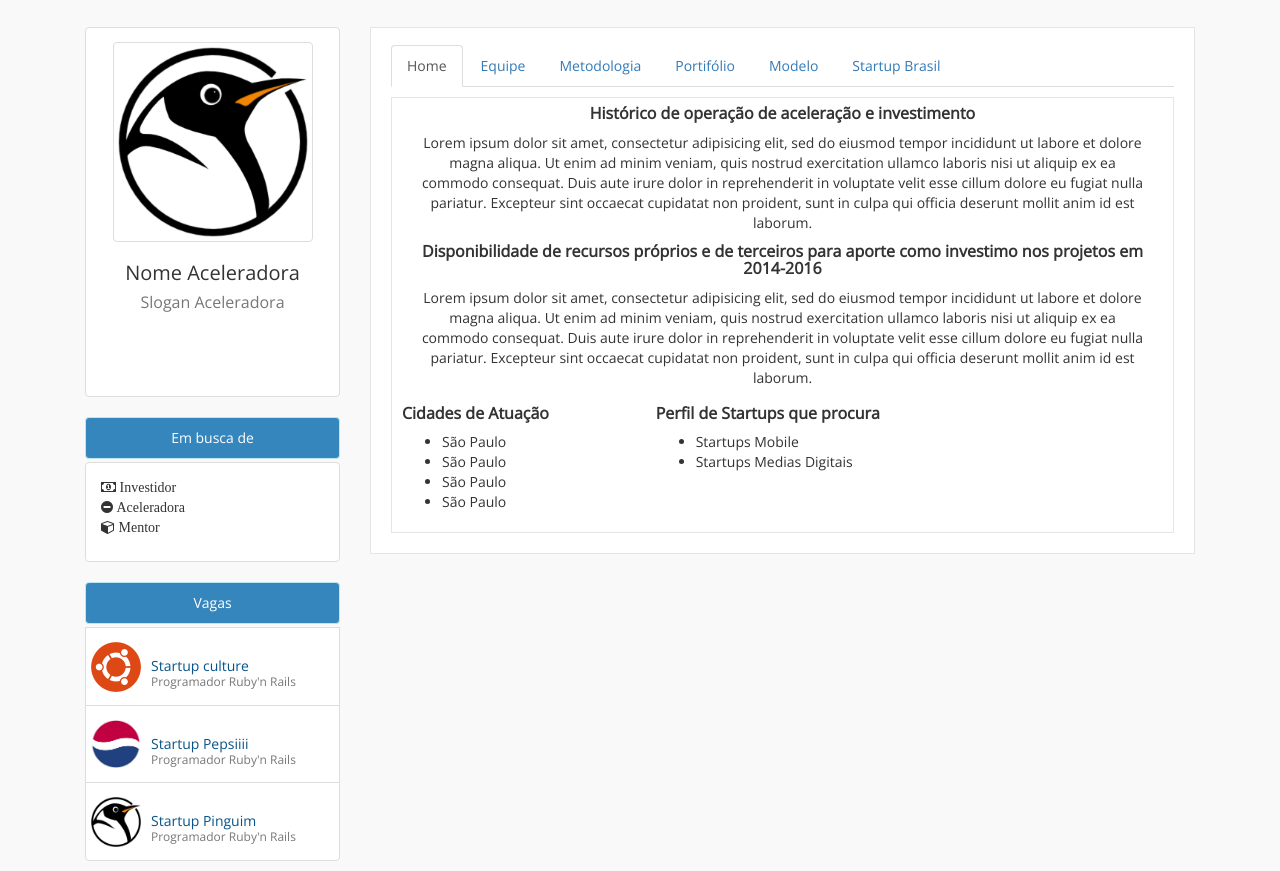
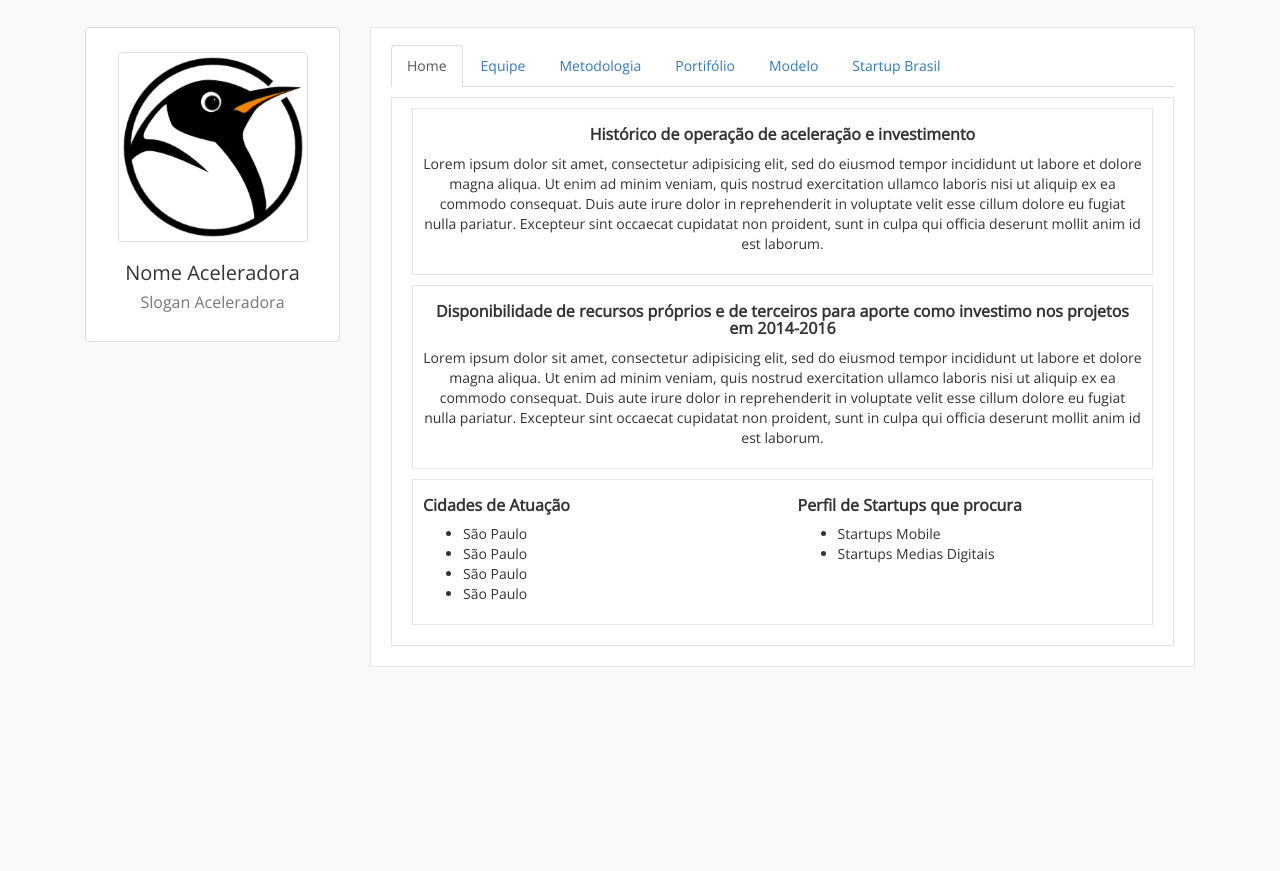
Before and after one commit to ccesaralvest/front-culture, a plain HTML site: page pagina-aceleradora.html in a window 1280 px wide. Shown: the part 53-924 px from the top of the page. After the commit the page ends 800 px from the top, so only its background shows below. Drawn offline with nearby package versions, Linux system fonts and the light colour scheme.

Commit message:
pagina aceleradora corrigida

```diff
--- a/assets/css/estilo.css
+++ b/assets/css/estilo.css
@@ -308,3 +308,24 @@ tbody tr:hover {
 .alert-event {
 	margin-top: 10px;
 }
+
+.box-acel h1{
+	font-size: 20px;
+	padding-bottom: 0px;
+	margin-bottom: 10px;
+}
+
+.box-acel h2{
+	margin-top: 0px;
+	margin-bottom: 25px;
+	font-size: 16px;
+}
+.box-acel img {
+	width: 190px;
+	margin-top: 20px;
+}
+.box-acel-cont {
+	border: solid 1px #e5e5e5;
+	padding: 10px;
+	margin: 10px;
+}
--- a/pagina-aceleradora.html
+++ b/pagina-aceleradora.html
@@ -42,56 +42,11 @@
 				<div class="col-md-12">
 					<div class="col-md-3">
 						<!-- Startup -->
-						<div class="thumbnail text-center box-startup">
+						<div class="thumbnail text-center box-acel">
 							<img class="img-thumbnail  img-responsive" src="assets/img/e.png">
 							<h1>Nome Aceleradora</h1>
 							<h2 class="text-muted">Slogan Aceleradora</h2>
 						</div>
-
-						<div class="alert alert-info alert-dif text-center" role="alert">Em busca de</div>
-						<div class="thumbnail box-basic-data">
-							<ul>
-								<li><strong><i class="fa fa-money"> Investidor</i> </strong></li>
-								<li><strong><i class="fa fa-minus-circle"> Aceleradora</i></strong></li>
-								<li><strong><i class="fa fa-cube"> Mentor</i></strong></li>
-							</ul>
-						</div>
-
-						<section class="vagas">
-							<ul class="list-group">
-								<div class="alert alert-info alert-dif text-center" role="alert">Vagas</div>
-								<li class="list-group-item">
-									<div class="media">
-									<a class="media-left media-middle" href="">
-										<img class="img-perfil-post" src="assets/img/b.png">
-									</a>
-									<div class="media-body media-middle cx-user-post">
-										<h4 class=""> Startup culture</h4>
-										<p class="text-muted">Programador Ruby'n Rails</p>
-									</div>
-								</li>
-								<li class="list-group-item">
-									<div class="media">
-									<a class="media-left media-middle" href="">
-										<img class="img-perfil-post" src="assets/img/c.jpg">
-									</a>
-									<div class="media-body media-middle cx-user-post">
-										<h4 class=""> Startup Pepsiiii</h4>
-										<p class="text-muted">Programador Ruby'n Rails</p>
-									</div>
-								</li>
-								<li class="list-group-item">
-									<div class="media">
-									<a class="media-left media-middle" href="">
-										<img class="img-perfil-post" src="assets/img/e.png">
-									</a>
-									<div class="media-body media-middle cx-user-post">
-										<h4 class=""> Startup Pinguim</h4>
-										<p class="text-muted">Programador Ruby'n Rails</p>
-									</div>
-								</li>
-							</ul>
-						</section>
 					</div>
 
 					<div class="col-md-9">
@@ -107,8 +62,10 @@
 
 							<div class="tab-content">
 								<div class="box-data tab-pane active" id="home">
-									<section>
-										<div class="col-md-12 text-center">
+									<div class="row">
+										<div class="col-md-12">
+											<!-- historic -->
+											<div class="box-acel-cont text-center">
 												<h2><strong>Histórico de operação de aceleração e investimento</strong></h2>
 												<p>Lorem ipsum dolor sit amet, consectetur adipisicing elit, sed do eiusmod
 												tempor incididunt ut labore et dolore magna aliqua. Ut enim ad minim veniam,
@@ -116,7 +73,11 @@
 												consequat. Duis aute irure dolor in reprehenderit in voluptate velit esse
 												cillum dolore eu fugiat nulla pariatur. Excepteur sint occaecat cupidatat non
 												proident, sunt in culpa qui officia deserunt mollit anim id est laborum.</p>
+											</div>
+											<!-- end historic -->
 
+											<!-- availability -->
+											<div class="box-acel-cont text-center">
 												<h2><strong>Disponibilidade de recursos próprios e de terceiros para aporte como investimo nos projetos em 2014-2016</strong></h2>
 												<p>Lorem ipsum dolor sit amet, consectetur adipisicing elit, sed do eiusmod
 												tempor incididunt ut labore et dolore magna aliqua. Ut enim ad minim veniam,
@@ -125,17 +86,13 @@
 												cillum dolore eu fugiat nulla pariatur. Excepteur sint occaecat cupidatat non
 												proident, sunt in culpa qui officia deserunt mollit anim id est laborum.</p>
 											</div>
-									</section>
+											<!-- end availability -->
 
-									<!-- Founders-->
+											<div class="box-acel-cont">
 												<div class="row">
-										<div class="col-md-12">
-											<section class="founders">
-												<div class="col-md-4">
-													<div class="row">
+													<!-- city of worky -->
+													<div class="col-md-6">
 														<h2><strong>Cidades de Atuação</strong></h2>
-													</div>
-													<div class="row">
 														<ul>
 															<li>São Paulo</li>
 															<li>São Paulo</li>
@@ -143,26 +100,27 @@
 															<li>São Paulo</li>
 														</ul>
 													</div>
-												</div>
-												<div class="col-md-8">
-													<div class="row">
+													<!-- end city of worky -->
+
+													<!-- perfil startups -->
+													<div class="col-md-6">
 														<h2><strong>Perfil de Startups que procura</strong></h2>
 														<ul>
 															<li>Startups Mobile</li>
 															<li>Startups Medias Digitais</li>
 														</ul>
 													</div>
+													<!-- end perfil startups -->
 												</div>
-											</section>
-										</div> <!-- end col-md-12-->
-									</div><!-- end row Members-->
-								</div><!-- end box-data-->
-
+											</div>
+										</div>
+									</div>
+								</div>
 
 								<div class="box-data tab-pane fade" id="information">
 									<div class="row">
+										<!-- team -->
 										<div class="col-md-12">
-
 											<h2><strong>Equipe</strong></h2>
 											<div class="row">
 												<div class="col-md-4">
@@ -251,6 +209,7 @@
 												</div>
 											</div>
 										</div>
+										<!-- team -->
 									</div>
 								</div>
 
```
Lines whose indentation alone changed are shown as unchanged.
